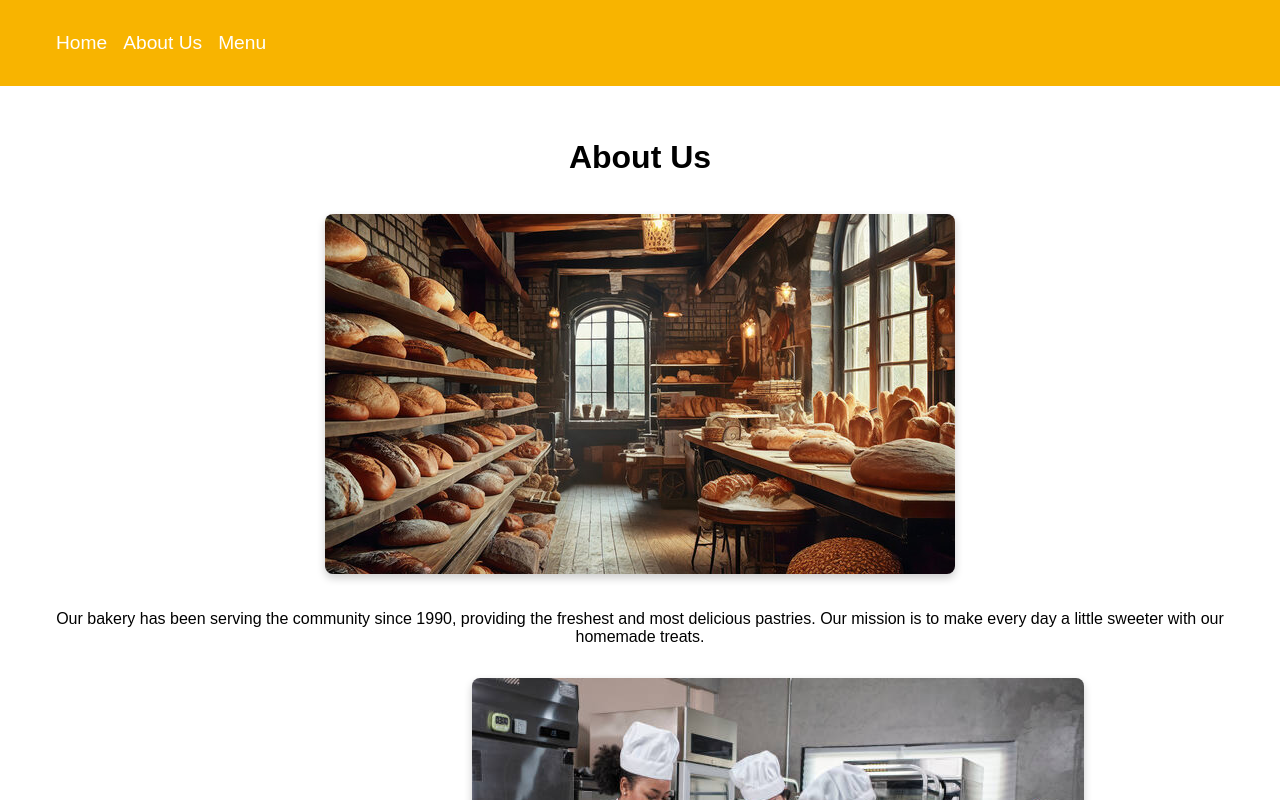
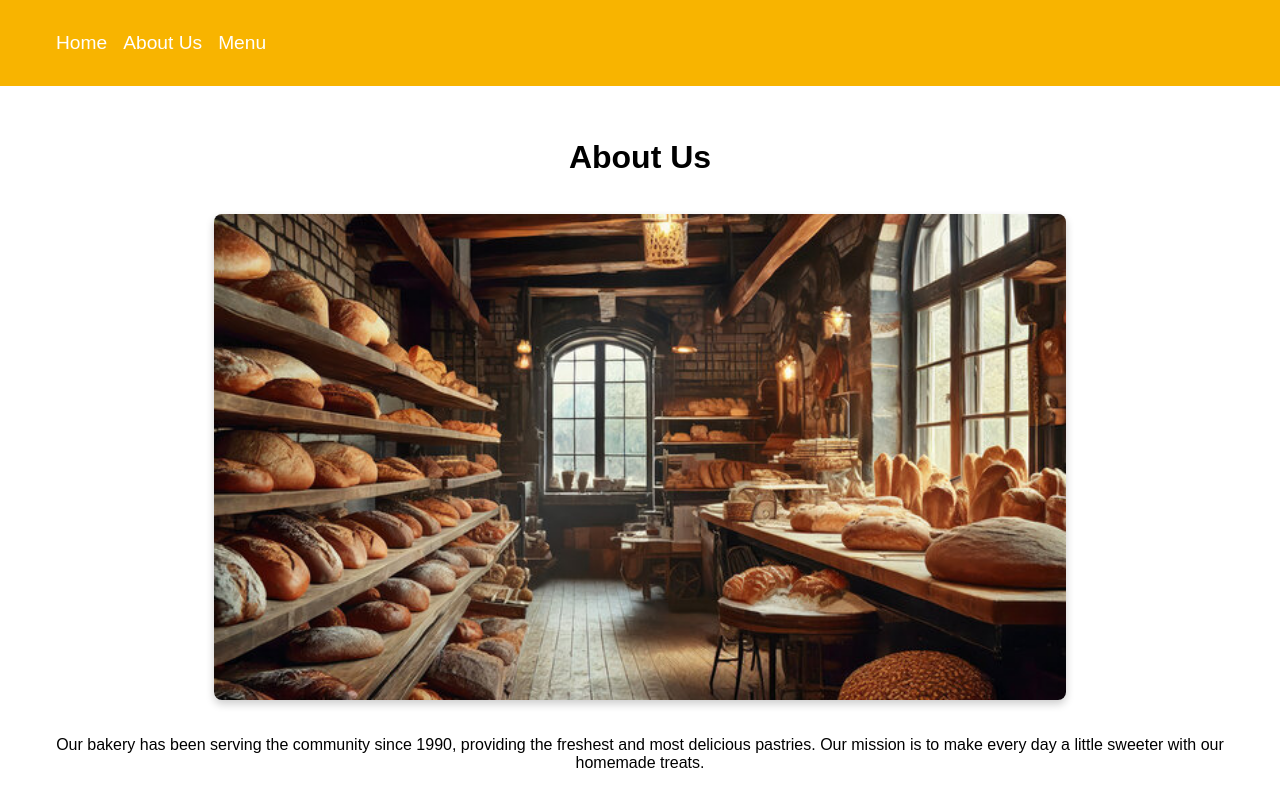
Before and after one commit to kevincode06/bakery-new-store, a React (Create React App) app: page /about in a window 1280 px wide. Shown: the top 800 px of the page. Built offline with nearby package versions, Linux system fonts and the light colour scheme.

Commit message:
i added the css

```diff
--- a/src/styles.css
+++ b/src/styles.css
@@ -91,3 +91,10 @@ body {
     height: 150px;
     object-fit: cover;
   }
+
+
+  .about-image {
+    width: 100%;
+    height: auto;
+    margin-bottom: 20px;
+  }
```
